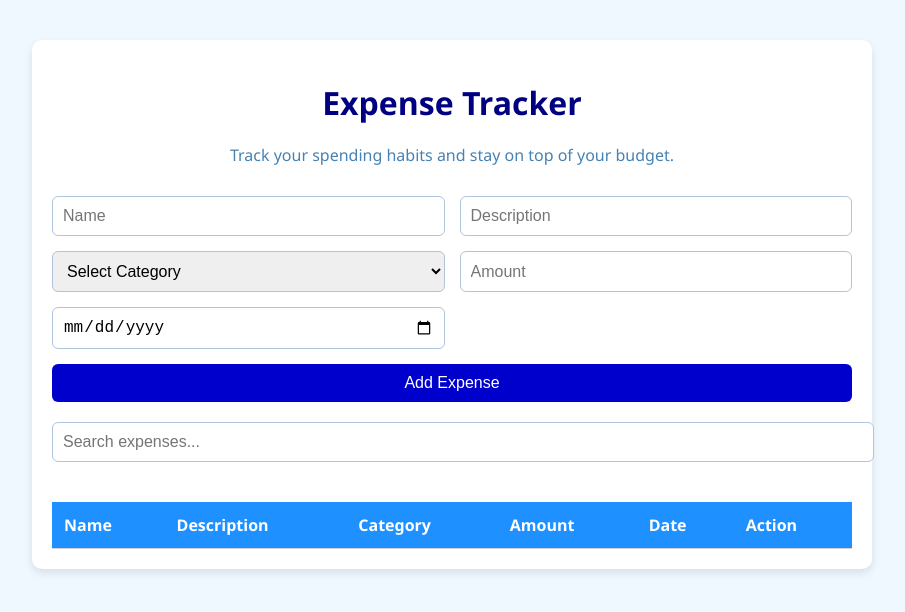
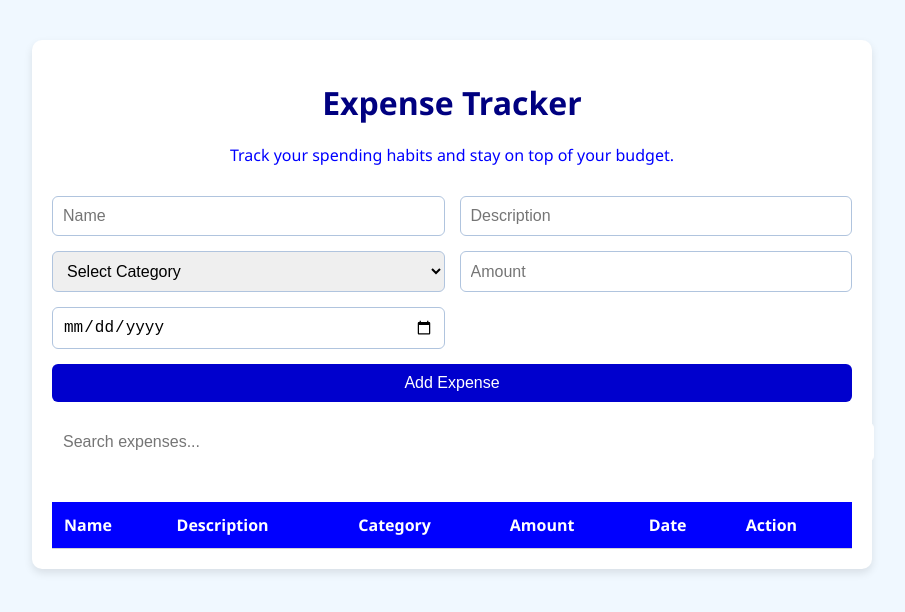
Before and after one commit to BILLADAMS-arch/expense-tracker, a React (Vite) app: page / in a window 1280 px wide. Shown: the top 612 px of the page, without its empty margins (188-1093 px from the left). Built offline with nearby package versions, Linux system fonts and the light colour scheme.

Commit message:
css updates

```diff
--- a/src/index.css
+++ b/src/index.css
@@ -49,13 +49,13 @@ body {
 }
 
 .form-button:hover {
-  background-color: royalblue;
+  background-color: blue;
 }
 
 .search-bar {
   width: 100%;
   padding: 10px;
-  border: 1px solid lightsteelblue;
+  border: 1px solid white;
   border-radius: 6px;
   font-size: 1rem;
   margin-bottom: 20px;
@@ -68,18 +68,18 @@ body {
 }
 
 .table-header th {
-  background-color: dodgerblue;
+  background-color: blue;
   color: white;
   text-align: left;
   padding: 12px;
 }
 
 .table-row:nth-child(even) {
-  background-color: lavender;
+  background-color: white;
 }
 
 .table-row:hover {
-  background-color: lightcyan;
+  background-color: whitesmoke;
 }
 
 .data {
@@ -102,6 +102,6 @@ body {
 .app-description {
   text-align: center;
   font-size: 1rem;
-  color: steelblue;
+  color: blue;
   margin-bottom: 30px;
 }
```
